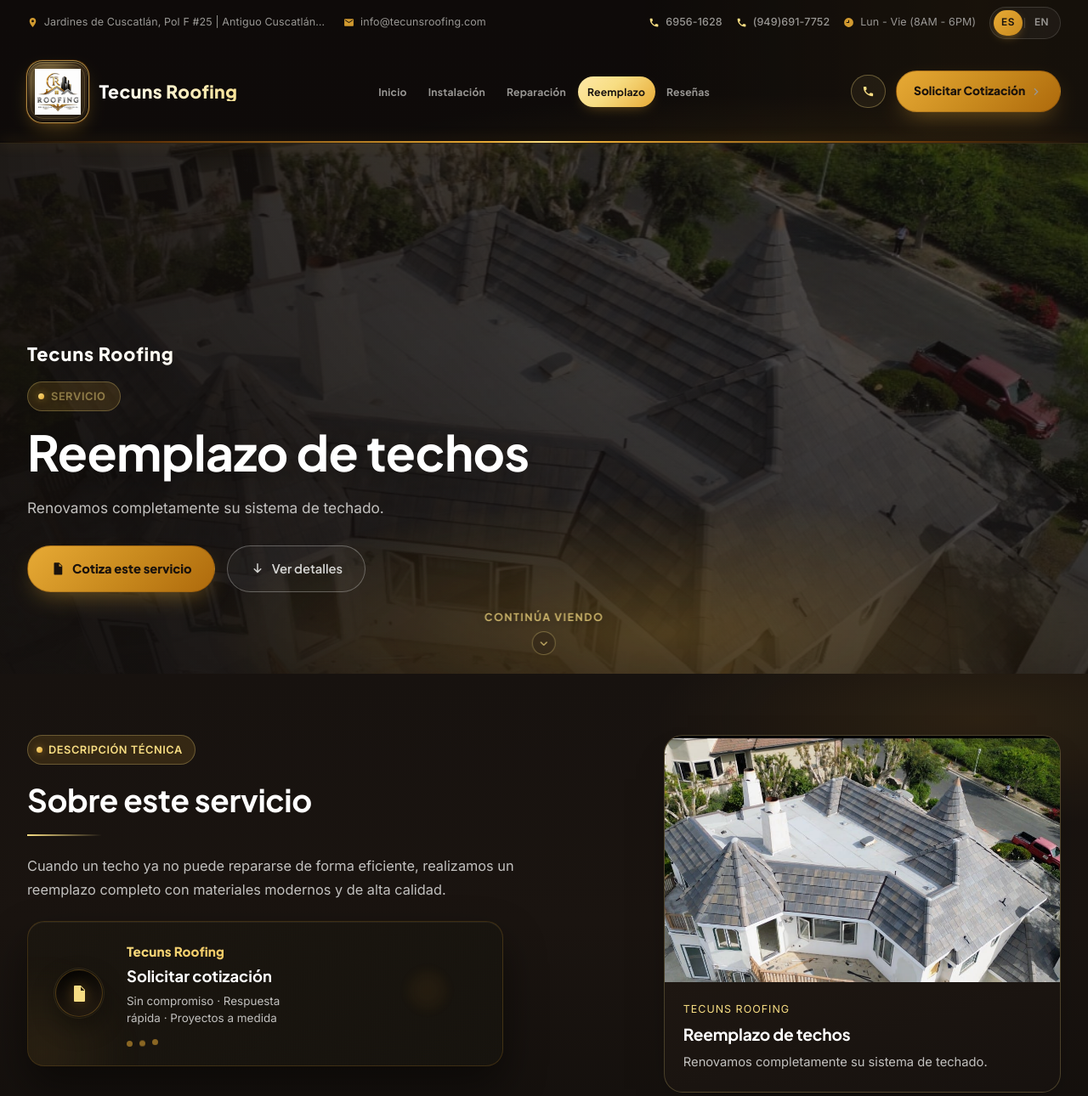
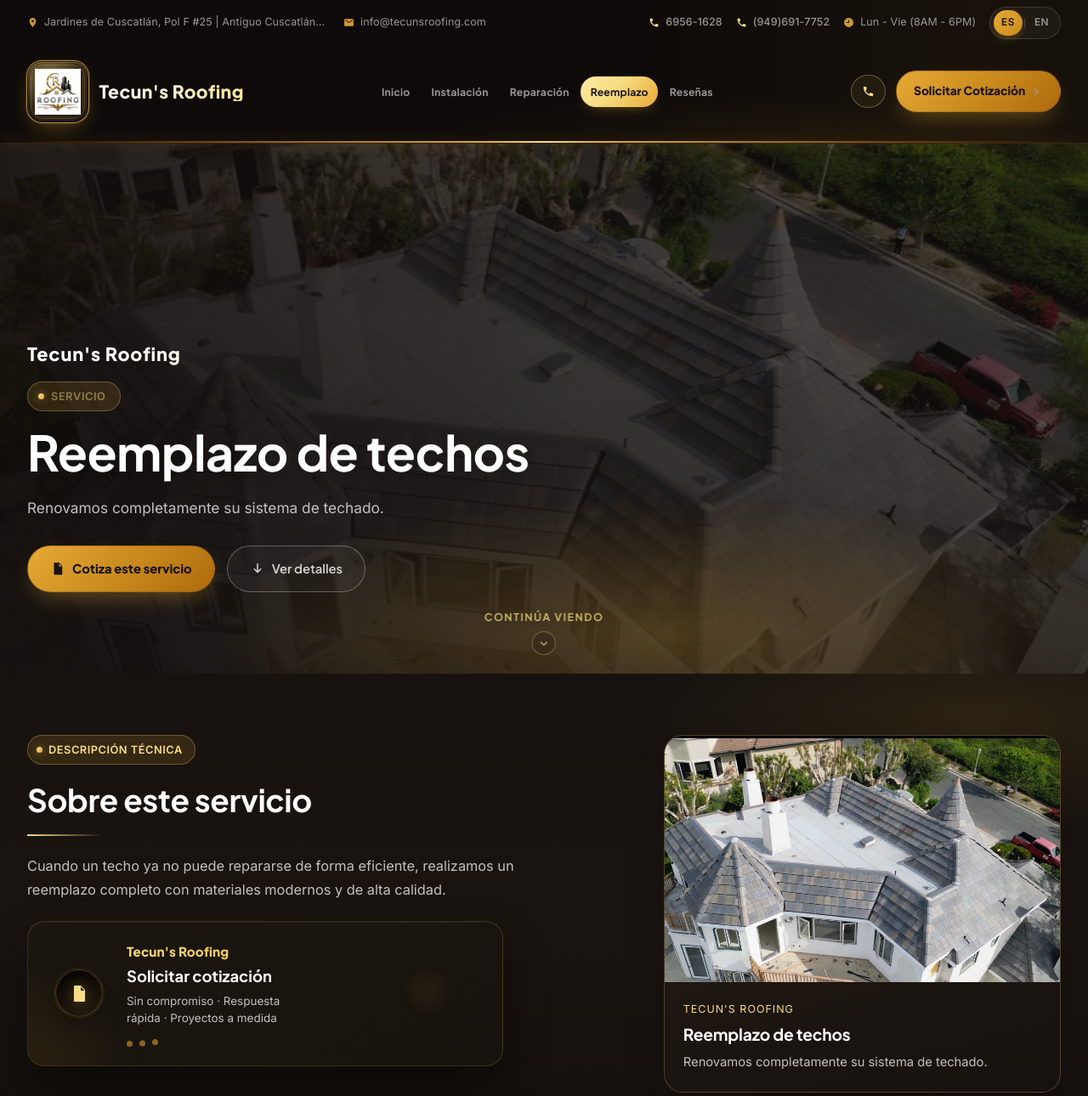
Before and after one commit to lorenzan/servitecho_flask_appCorreos, a Flask app: a page that uses templates/base.html in a window 1280 px wide. Shown: the top 1290 px of the page at 85% size. Run offline with Flask 3, Linux system fonts and the light colour scheme; some libraries are stand-ins or nearby versions.

Commit message:
correcion de marca tecuns

```diff
--- a/templates/base.html
+++ b/templates/base.html
@@ -3,7 +3,7 @@
 <head>
   <meta charset="utf-8">
   <meta name="viewport" content="width=device-width, initial-scale=1.0">
-  <title>{% block title %}Tecuns Roofing{% endblock %}</title>
+  <title>{% block title %}Tecun's Roofing{% endblock %}</title>
   <meta name="description" content="{% block meta_description %}{{ t('Diseño, suministro e instalación de techos industriales, fachadas metálicas y módulos prefabricados en El Salvador.') }}{% endblock %}">
   <link rel="preconnect" href="https://fonts.googleapis.com">
   <link href="https://fonts.googleapis.com/css2?family=Plus+Jakarta+Sans:wght@600;700;800&family=Inter:wght@400;500;600;700&display=swap" rel="stylesheet">
@@ -73,13 +73,13 @@
         <a class="brand" href="{{ url_for('public.index') }}">
           {% if site_logo and site_logo.image_path %}
             <span class="brand-logo-wrap">
-              <img src="{{ url_for('static', filename=site_logo.image_path) }}" alt="Tecuns Roofing">
+              <img src="{{ url_for('static', filename=site_logo.image_path) }}" alt="Tecun's Roofing">
             </span>
           {% else %}
             <span class="brand-mark" aria-hidden="true"></span>
           {% endif %}
           <span class="brand-text">
-            <span class="brand-name">{% block brand_name %}Tecuns Roofing{% endblock %}</span>
+            <span class="brand-name">{% block brand_name %}Tecun's Roofing{% endblock %}</span>
           </span>
         </a>
 
@@ -183,9 +183,9 @@
           <div class="footer-brand">
             <h4 class="footer-brand__name">
               {% if site_logo and site_logo.image_path %}
-                <img src="{{ url_for('static', filename=site_logo.image_path) }}" alt="Tecuns Roofing" class="footer-brand__logo">
+                <img src="{{ url_for('static', filename=site_logo.image_path) }}" alt="Tecun's Roofing" class="footer-brand__logo">
               {% endif %}
-              <span>TECUNS ROOFING</span>
+              <span>TECUN'S ROOFING</span>
             </h4>
             <p class="footer-brand__text">{{ t('Diseño, suministro e instalación de techos industriales, fachadas metálicas y módulos prefabricados en El Salvador.') }}</p>
           </div>
@@ -266,7 +266,7 @@
         </div>
 
         <div class="footer-bottom">
-          <span>© {{ 2026 }} Tecuns Roofing. {{ t('Todos los derechos reservados.') }}</span>
+          <span>© {{ 2026 }} Tecun's Roofing. {{ t('Todos los derechos reservados.') }}</span>
           <a href="{{ url_for('admin.login') }}">{{ t('Acceso administrador') }}</a>
         </div>
       </div>
--- a/templates/cotizacion.html
+++ b/templates/cotizacion.html
@@ -1,5 +1,5 @@
 {% extends "base.html" %}
-{% block title %}{{ t('Solicita tu cotización') }} | Tecuns Roofing{% endblock %}
+{% block title %}{{ t('Solicita tu cotización') }} | Tecun's Roofing{% endblock %}
 
 {% block extra_head %}
 <link rel="stylesheet" href="https://unpkg.com/leaflet@1.9.4/dist/leaflet.css" />
--- a/templates/cotizacion_gracias.html
+++ b/templates/cotizacion_gracias.html
@@ -1,5 +1,5 @@
 {% extends "base.html" %}
-{% block title %}{{ t('Solicitud enviada') }} | Tecuns Roofing{% endblock %}
+{% block title %}{{ t('Solicitud enviada') }} | Tecun's Roofing{% endblock %}
 
 {% block content %}
 <section class="section section--dark" style="min-height:60vh; display:flex; align-items:center;">
--- a/templates/error.html
+++ b/templates/error.html
@@ -1,5 +1,5 @@
 {% extends "base.html" %}
-{% block title %}{{ t(title) }} | Tecuns Roofing{% endblock %}
+{% block title %}{{ t(title) }} | Tecun's Roofing{% endblock %}
 {% block meta_description %}{% endblock %}
 
 {% block content %}
--- a/templates/resenas.html
+++ b/templates/resenas.html
@@ -1,5 +1,5 @@
 {% extends "base.html" %}
-{% block title %}{{ t('Reseñas de clientes') }} | Tecuns Roofing{% endblock %}
+{% block title %}{{ t('Reseñas de clientes') }} | Tecun's Roofing{% endblock %}
 
 {% block content %}
 <section class="reviews-page">
--- a/templates/servicio_detalle.html
+++ b/templates/servicio_detalle.html
@@ -1,5 +1,5 @@
 {% extends "base.html" %}
-{% block title %}{{ servicio.name }} | Tecuns Roofing{% endblock %}
+{% block title %}{{ servicio.name }} | Tecun's Roofing{% endblock %}
 {% block meta_description %}{{ servicio.short_description }}{% endblock %}
 
 {% block content %}
@@ -26,7 +26,7 @@
   </div>
 
   <div class="container svc-hero__content">
-    <p class="svc-hero__brand">Tecuns Roofing</p>
+    <p class="svc-hero__brand">Tecun's Roofing</p>
     <div class="eyebrow eyebrow--shine svc-hero__eyebrow">
       <span class="eyebrow-shine">
         {% set svc_eyebrow = t('Servicio') %}
@@ -94,7 +94,7 @@
               </div>
             </div>
             <div class="cta-spotlight__copy">
-              <p class="cta-spotlight__brand">Tecuns Roofing</p>
+              <p class="cta-spotlight__brand">Tecun's Roofing</p>
               <p class="cta-spotlight__title">{{ t('Solicitar cotización') }}</p>
               <p class="cta-spotlight__desc">{{ t('Sin compromiso · Respuesta rápida · Proyectos a medida') }}</p>
               <span class="cta-spotlight__line" aria-hidden="true"></span>
@@ -119,7 +119,7 @@
           <img src="{{ hero_img }}" alt="{{ servicio.name }}">
         </div>
         <div class="svc-aside-panel__body">
-          <p class="svc-aside-panel__label">Tecuns Roofing</p>
+          <p class="svc-aside-panel__label">Tecun's Roofing</p>
           <h3 class="svc-aside-panel__title">{{ servicio.name }}</h3>
           {% if servicio.short_description %}
           <p class="svc-aside-panel__text">{{ servicio.short_description }}</p>
@@ -148,7 +148,7 @@
         </span>
       </div>
       <h2>{{ t('Trabajos de este servicio') }}</h2>
-      <p class="svc-gallery__lead">{{ t('Fotos reales de proyectos realizados por Tecuns Roofing.') }}</p>
+      <p class="svc-gallery__lead">{{ t("Fotos reales de proyectos realizados por Tecun's Roofing.") }}</p>
     </div>
     <div class="svc-gallery__grid" data-svc-gallery>
       {% for img in gallery %}
@@ -263,7 +263,7 @@
               <svg viewBox="0 0 24 24" aria-hidden="true"><path fill="currentColor" d="M7 3h7l5 5v13a1 1 0 0 1-1 1H7a1 1 0 0 1-1-1V4a1 1 0 0 1 1-1zm7 1.5V9h4.5L14 4.5zM9 12h6v1.5H9V12zm0 3.5h6V17H9v-1.5zm0-7h3V10H9V8.5z"/></svg>
             </div>
           </div>
-          <p class="cta-spotlight__brand">Tecuns Roofing</p>
+          <p class="cta-spotlight__brand">Tecun's Roofing</p>
           <p class="cta-spotlight__title">{{ t('Solicitar cotización') }}</p>
           <p class="cta-spotlight__desc">{{ t('Sin compromiso · Respuesta rápida · Proyectos a medida') }}</p>
           <span class="cta-spotlight__line" aria-hidden="true"></span>
--- a/translations.py
+++ b/translations.py
@@ -123,7 +123,7 @@
     "Explora otras soluciones de techado con el mismo estándar de calidad Tecuns.",
     "Ver servicio", "¿Listo para cotizar este servicio?",
     "Galería", "Trabajos de este servicio",
-    "Fotos reales de proyectos realizados por Tecuns Roofing.",
+    "Fotos reales de proyectos realizados por Tecun's Roofing.",
     "Continúa viendo",
     "Ampliar foto", "Cerrar", "Anterior", "Siguiente",
     # Gracias
```
